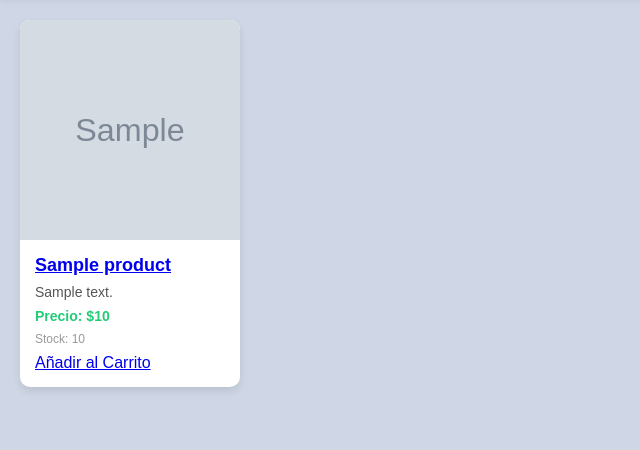
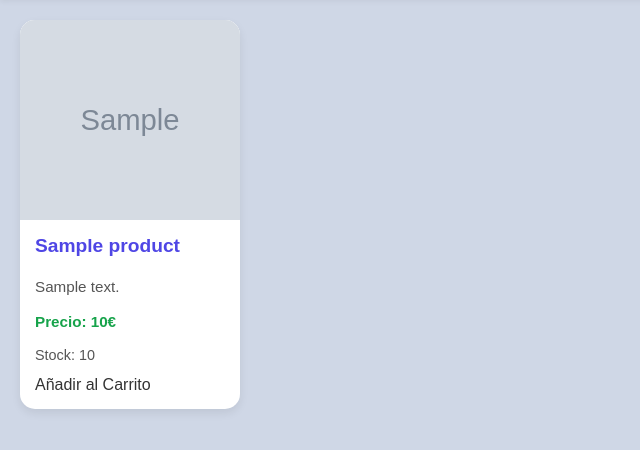
Before and after one commit to Ivanbalderascarmona/DWES_Tienda, a PHP site: page / in a window 1280 px wide. Shown: the part 168-618 px from the top of the page, without its empty margins (0-640 px from the left). Run offline with PHP 8.4, Linux system fonts and the light colour scheme; tables that the repository leaves empty or names only in its code hold one stand-in row (values such as "Sample post"); grey boxes marked "Sample" are stand-in pictures; some libraries are stand-ins or nearby versions.

Commit message:
Finish cartView.phtml

```diff
--- a/controllers/cartController.php
+++ b/controllers/cartController.php
@@ -10,6 +10,10 @@ if(isset($_GET['action']) && $_GET['action'] == 'showCart'){
     $cart = CartRepository::getCartByUser($idUser);
 
     if($cart){
+        $amounts = [];
+        foreach(CartRepository::getItems($cart->getId()) as $product){
+            $amounts[$product->getId()] = CartRepository::getAmountByProduct($cart->getId(), $product->getId());
+        }
         $cartItems= CartRepository::getItems($cart->getId());
     }else{
         $cartItems = [];
--- a/models/CartRepository.php
+++ b/models/CartRepository.php
@@ -19,13 +19,24 @@ class CartRepository {
         }
     }
 
+    public static function getAmountByProduct($idCart, $idProduct){
+        $db=Connection::connect();
+        $q='SELECT * FROM cartdetails WHERE idCart = "'.$idCart.'" AND idProduct = "'.$idProduct.'"';
+        $result = $db->query($q);
+        if($row = $result->fetch_assoc()){
+            return $row['amount'];
+        }else{
+            return 0;
+        }
+    }
+
     public static function getItems($idCart){
         $db= Connection::connect();
-        $q= "SELECT p.id, p.productname, p.description, p.price, cd.amount FROM cartdetails cd INNER JOIN Product p ON cd.idProduct = p.id WHERE cd.idCart = ".$idCart;
+        $q= "SELECT p.id, p.productname, p.description, p.price, p.image, cd.amount FROM cartdetails cd INNER JOIN Product p ON cd.idProduct = p.id WHERE cd.idCart = ".$idCart;
         $result= $db->query($q);
         $items=array();
         while( $row=$result->fetch_assoc() ){
-            $items[] = new Products($row['idProduct'], $row['productname'], $row['description'], $row['price'], null, null, null);
+            $items[] = new Products($row['id'], $row['productname'], $row['description'], null, null, $row['price'],$row['image']);
         }
         return $items;
     }
--- a/models/ProductsRepository.php
+++ b/models/ProductsRepository.php
@@ -6,6 +6,18 @@ class ProductsRepository {
         $db = Connection::connect();
         $q = "SELECT * FROM product";
         $result = $db->query($q);
+        $products =[];
+        while($row = $result->fetch_assoc()){
+            $products[] = new Products($row['id'], $row['productname'], $row['description'], $row['stock'], $row['type'], $row['price'],$row['image']);
+        }
+        return $products;
+    }
+
+    public static function searchProductByName($name){
+        $db=Connection::connect();
+        $name = $db->real_escape_string($name);
+        $q="SELECT * FROM product WHERE productname LIKE '%$name%'";
+        $result=$db->query($q);
         $products =[];
         while($row = $result->fetch_assoc()){
             $products[] = new Products($row['id'], $row['productname'], $row['description'], $row['stock'], $row['type'], $row['price'],$row['image']);
--- a/public/css/style.css
+++ b/public/css/style.css
@@ -549,3 +549,124 @@ body.login-page {
     from { opacity: 0; transform: translateY(20px); }
     to { opacity: 1; transform: translateY(0); }
 }
+
+/* ====== CARRITO ====== */
+body.cart-page {
+    background: #f7f8fa;
+    font-family: 'Poppins', sans-serif;
+    color: #333;
+    padding: 2rem;
+}
+
+/* Título principal */
+body.cart-page h1 {
+    text-align: center;
+    color: #4f46e5;
+    font-size: 2rem;
+    margin-bottom: 2rem;
+}
+
+/* Contenedor general del carrito */
+.cart-container {
+    display: grid;
+    grid-template-columns: repeat(auto-fill, minmax(280px, 1fr));
+    gap: 1.5rem;
+    justify-content: center;
+    max-width: 1200px;
+    margin: 0 auto;
+}
+
+/* Tarjeta del producto */
+.product-card {
+    background-color: white;
+    border-radius: 15px;
+    box-shadow: 0 4px 10px rgba(0,0,0,0.08);
+    overflow: hidden;
+    transition: transform 0.2s ease, box-shadow 0.2s ease;
+}
+
+.product-card:hover {
+    transform: translateY(-5px);
+    box-shadow: 0 6px 14px rgba(0,0,0,0.12);
+}
+
+/* Imagen del producto */
+.product-image {
+    width: 100%;
+    height: 200px;
+    overflow: hidden;
+    display: flex;
+    justify-content: center;
+    align-items: center;
+    background: #f1f3f6;
+}
+
+.product-image img {
+    width: 100%;
+    height: 100%;
+    object-fit: cover;
+}
+
+/* Información del producto */
+.product-info {
+
+}
+
+.product-info h2 {
+    font-size: 1.2rem;
+    color: #4f46e5;
+    margin-bottom: 0.5rem;
+}
+
+.product-info a {
+    text-decoration: none;
+    color: inherit;
+}
+
+.product-info a:hover {
+
+}
+
+.product-info p {
+    font-size: 0.95rem;
+    margin: 0.3rem 0;
+}
+
+.product-info .price {
+    font-weight: 600;
+    color: #16a34a;
+}
+
+.product-info .stock {
+    color: #555;
+    font-size: 0.9rem;
+}
+
+/* Carrito vacío */
+.empty-cart {
+    text-align: center;
+    font-size: 1.2rem;
+    color: #555;
+    margin-top: 3rem;
+}
+
+/* Footer del carrito */
+.cart-footer {
+    text-align: center;
+    margin-top: 2rem;
+}
+
+.back-to-shop {
+    text-decoration: none;
+    background-color: #4f46e5;
+    color: white;
+    padding: 0.8rem 1.5rem;
+    border-radius: 10px;
+    transition: background 0.3s ease, transform 0.2s ease;
+    font-weight: 500;
+}
+
+.back-to-shop:hover {
+    background-color: #3730a3;
+    transform: scale(1.05);
+}
--- a/views/loginView.phtml
+++ b/views/loginView.phtml
@@ -4,7 +4,7 @@
     <meta charset="UTF-8">
     <meta name="viewport" content="width=device-width, initial-scale=1.0">
     <title>Login</title>
-    <link rel="stylesheet" href="../public/css/style.css">
+    <link rel="stylesheet" href="./public/css/style.css">
 </head>
 <body class="login-page">
 
--- a/views/mainView.phtml
+++ b/views/mainView.phtml
@@ -16,7 +16,7 @@
 
     <nav>
         <div class="nav-left">
-            <form class="search-form" action="index.php?c=product&action=viewProduct" method="POST">
+            <form class="search-form" action="index.php?c=product&action=searchProduct" method="POST">
                 <input type="text" name="q" placeholder="Buscar productos...">
                 <button type="submit">🔍</button>
             </form>
@@ -60,7 +60,7 @@
                         </h2>
 
                         <p><?php echo $product->getDescription(); ?></p>
-                        <p class="price">Precio: $<?php echo $product->getPrice(); ?></p>
+                        <p class="price">Precio: <?php echo $product->getPrice(); ?>€</p>
                         <p class="stock">Stock: <?php echo $product->getStock(); ?></p>
 
                         <a href="index.php?c=product&action=addToCart&id=<?php echo $product->getId(); ?>" class="add-to-cart">
--- a/views/productView.phtml
+++ b/views/productView.phtml
@@ -31,9 +31,7 @@
         <p class="price">Precio: $<?php echo $product->getPrice(); ?></p>
         <p class="stock">Stock: <?php echo $product->getStock(); ?></p>
 
-        <form action="index.php?action=addToCart&id=<?= $product->getId() ?>" method="POST">
-            <input type="submit" name="addToCart" value="Añadir al carrito" class="add-to-cart-btn">
-        </form>
+        <a href="index.php?c=product&action=addToCart&id=<?php echo $product->getId(); ?>" class="add-to-cart-btn">Añadir al Carrito</a>
     </div>
 
 </body>
```
Also changed, not shown: controllers/productController.php (+11 -0 lines), views/cartView.phtml (+30 -26 lines).
